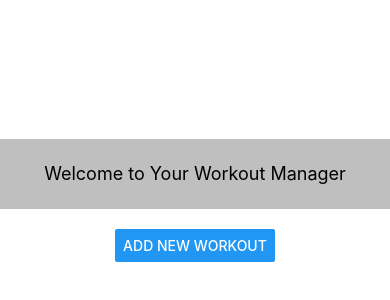
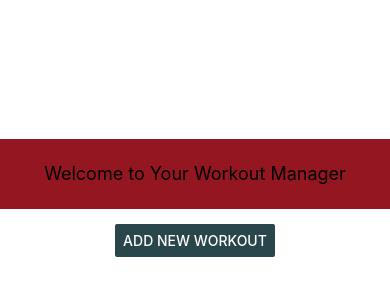
Before and after one commit to ah-james/workout-checklist, a React Native app: screen / in a window 390 px wide. Shown: the part 232-532 px from the top of the page. Built offline with nearby package versions, Linux system fonts and the light colour scheme.

Commit message:
Creating Colors Constant

```diff
--- a/components/Header.js
+++ b/components/Header.js
@@ -1,5 +1,6 @@
 import React from 'react';
 import { StyleSheet, View, Text } from 'react-native';
+import Colors from '../constants/colors';
 
 const Header = props => {
     return(
@@ -13,10 +14,10 @@ const styles = StyleSheet.create({
     header: {
         width: '100%',
         height: 70,
-        backgroundColor: '#bfbfbf',
+        backgroundColor: Colors.primary,
         alignItems: 'center',
         justifyContent: 'center',
-        marginVertical: 20
+        marginVertical: 15
     },
     headerText: {
         fontSize: 18,
--- a/components/WorkoutForm.js
+++ b/components/WorkoutForm.js
@@ -1,6 +1,7 @@
 import React, { useState } from 'react'
 import { StyleSheet, TextInput, View, Button, Modal, Text } from 'react-native';
 import Card from './Card'
+import Colors from '../constants/colors'
 
 const WorkoutForm = props => {
   const [outputText] = useState("Create a New Workout")
@@ -17,8 +18,8 @@ const WorkoutForm = props => {
           <Text>{outputText}</Text>
           <TextInput style={styles.input} placeholder={props.workoutText} onChangeText={handleWorkoutInput} value={enteredWorkout} />
           <View style={styles.buttons}>
-            <Button title="Cancel" onPress={props.cancel} />
-            <Button title="Create" onPress={() => {props.addWorkout(enteredWorkout), setEnteredWorkout('')}} />
+            <Button title="Cancel" onPress={props.cancel} color={Colors.secondary} />
+            <Button title="Create" onPress={() => {props.addWorkout(enteredWorkout), setEnteredWorkout('')}} color={Colors.primary}/>
           </View>
         </Card>
       </View>
--- /dev/null
+++ b/constants/colors.js
@@ -0,0 +1,4 @@
+export default {
+    primary: '#931621',
+    secondary: '#28464B',
+}
--- a/containers/WorkoutsHome.js
+++ b/containers/WorkoutsHome.js
@@ -4,6 +4,7 @@ import { StyleSheet, Text, View, Button, ProgressViewIOSComponent } from 'react-
 import WorkoutList from '../components/WorkoutList'
 import WorkoutForm from '../components/WorkoutForm'
 import Header from '../components/Header'
+import Colors from '../constants/colors'
 
 const WorkoutsHome = props => {
   const [workoutText] = useState("Name Your Workout")
@@ -30,7 +31,7 @@ const WorkoutsHome = props => {
   return (
     <View style={styles.container}>
       <Header title={"Welcome to Your Workout Manager"} />
-      <Button style={styles.buttonContainer} title={'Add New Workout'} onPress={() => setIsCreateWorkout(true)} />
+      <Button style={styles.buttonContainer} title={'Add New Workout'} onPress={() => setIsCreateWorkout(true)} color={Colors.secondary} />
       <WorkoutForm cancel={cancel} visible={isCreateWorkout} workoutText={workoutText} addWorkout={addWorkout} />
       <WorkoutList workoutList={workoutList} delete={removeWorkout} />
       <StatusBar style="auto" />
@@ -45,7 +46,7 @@ const styles = StyleSheet.create({
     alignItems: 'center',
     justifyContent: 'center',
     // marginTop: 80,
-    marginVertical: 80
+    marginVertical: 76
   },
   buttonContainer: {
       marginVertical: 10,
```
